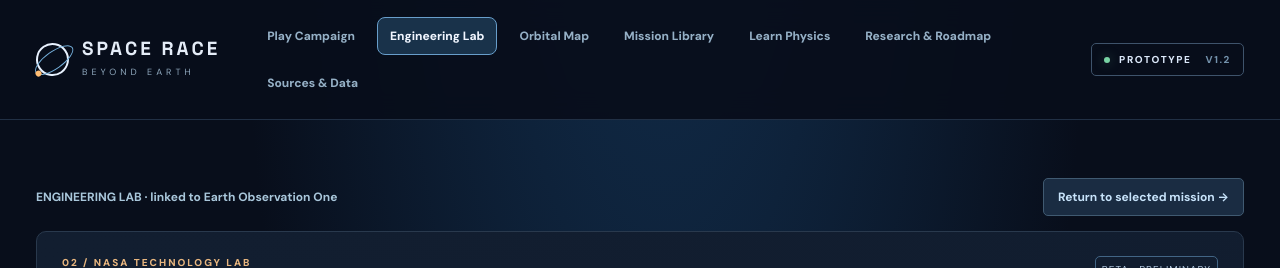
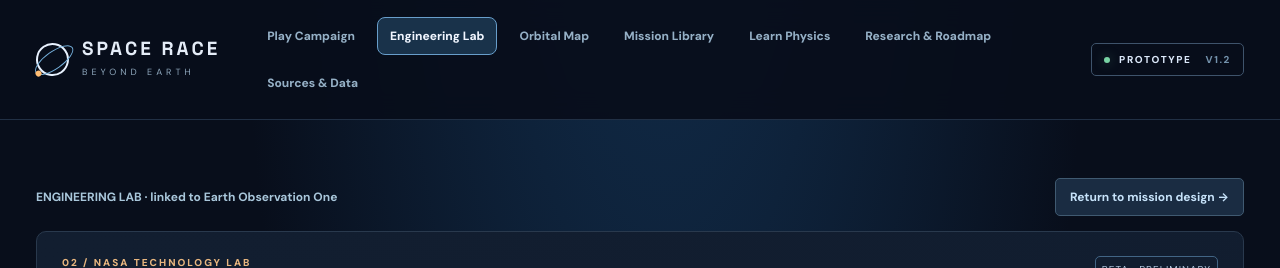
Before and after one commit to Tim8592/space-race-beyond-earth, a React (Vite) app: page / in a window 1280 px wide. Both pictures are taken after a click on the tab "Engineering Lab". Shown: the top 268 px of the page. Built offline with nearby package versions, Linux system fonts and the light colour scheme.

Commit message:
Preserve guided Earth Observation return action while keeping selected mission return for later campaigns

```diff
--- a/src/App.tsx
+++ b/src/App.tsx
@@ -609,7 +609,8 @@ export default function App() {
               'Earth Observation One':campaignSelection.selected.title}</span>
             <button className="secondary-button" onClick={()=>{
               setActiveView('missions');
-            }}>Return to selected mission →</button>
+            }}>{campaignMode==='observation'&&!game.storyCompleted.includes('observation')?
+              'Return to mission design →':'Return to selected mission →'}</button>
           </div>
           <SubsystemLab design={spacecraftDesign} onDesignChange={setSpacecraftDesign}
             mission={campaignMode==='observation'&&!game.storyCompleted.includes('observation')?
```
